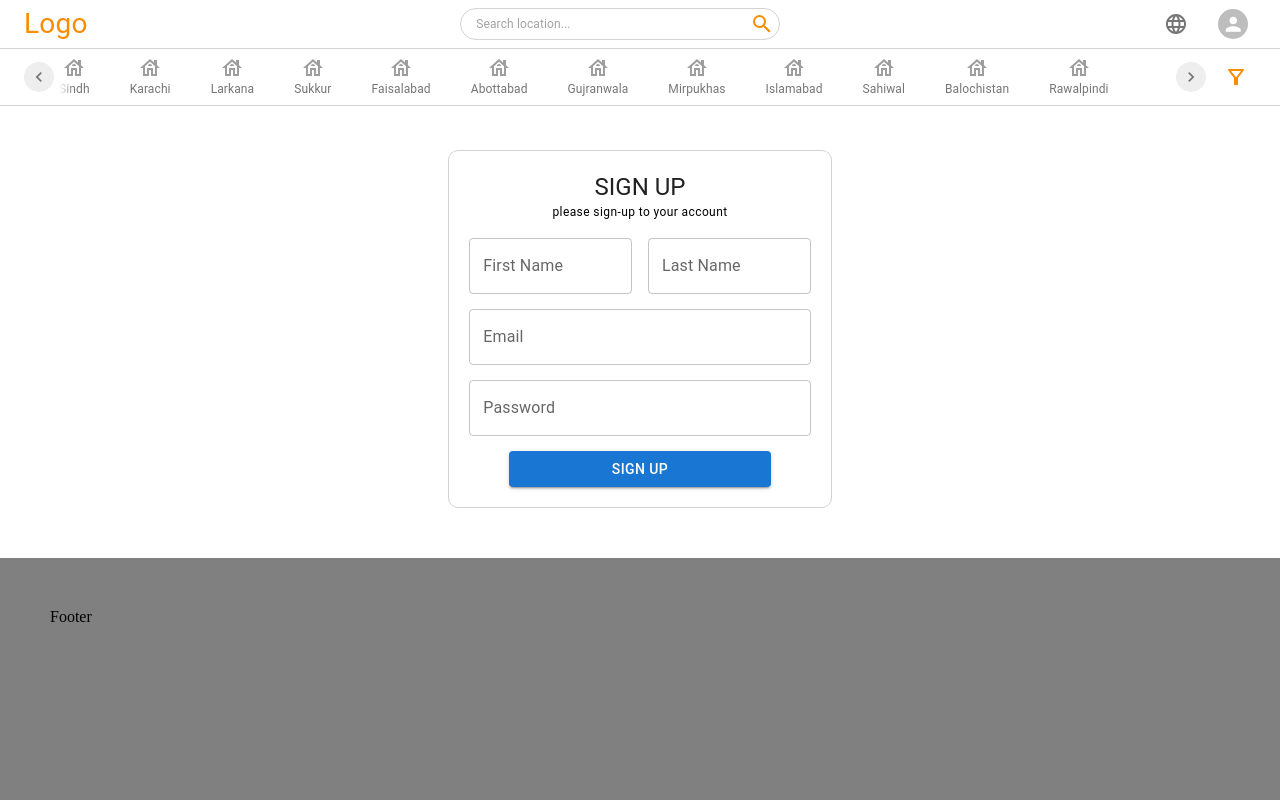
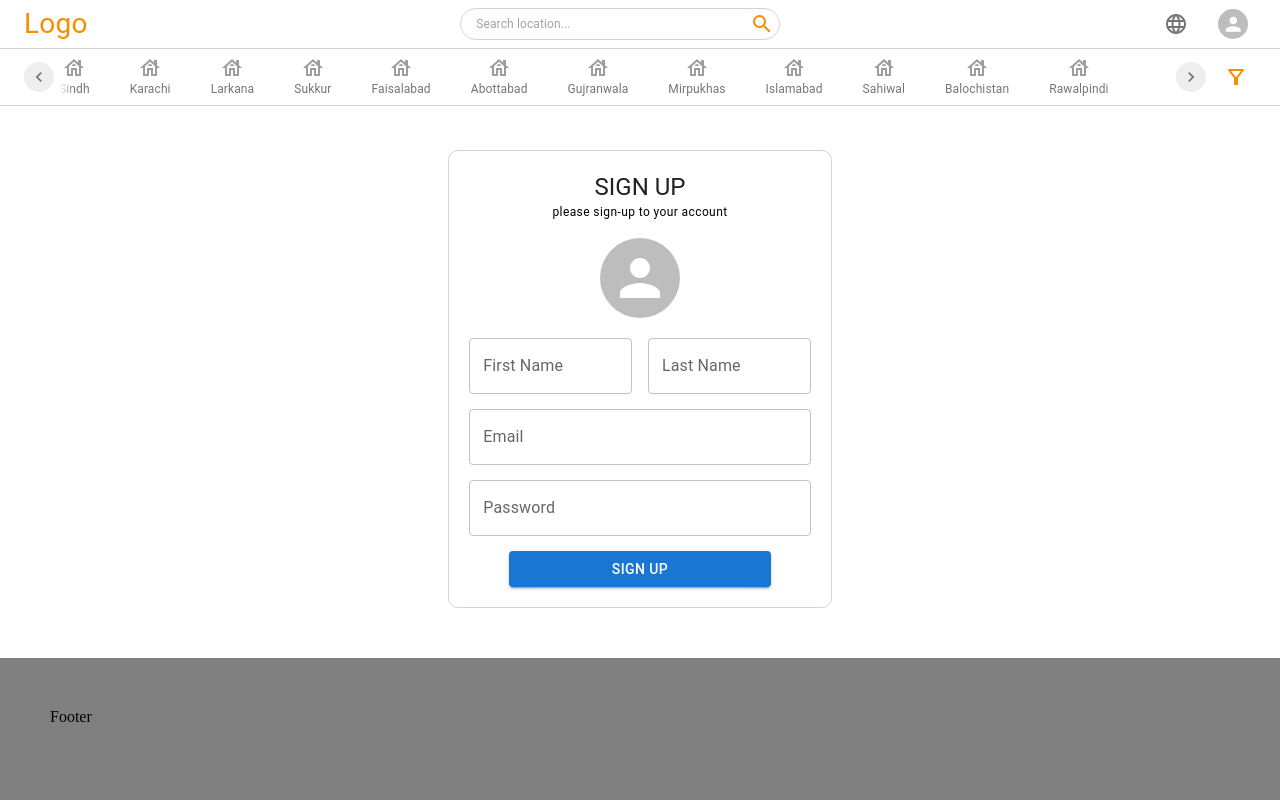
Before and after one commit to QaiserHussain/touristapp, a Next.js app: page /signup in a window 1280 px wide. Shown: the top 800 px of the page. Built offline with nearby package versions, Linux system fonts and the light colour scheme; no server answers.

Commit message:
changes occur

```diff
--- a/components/NavbarMenu.jsx
+++ b/components/NavbarMenu.jsx
@@ -24,8 +24,8 @@ function NavbarMenu({ handleMenu, anchorEl, open }) {
                         <MenuHead>
                             <Avatar sx={{ height: { xs: '40px', sm: '40px' }, width: { xs: '40px', sm: '40px' } }} />
                             <MenuHeadText>
-                                <Typography component='div' variant='body1'>Qaiser Hussain</Typography>
-                                <Typography component='div' variant='caption'>qaiserh844@gmail.com</Typography>
+                                <Typography component='div' variant='body1'>{data.username}</Typography>
+                                <Typography component='div' variant='caption'>{data.email}</Typography>
                             </MenuHeadText>
                         </MenuHead>
 
--- /dev/null
+++ b/components/forms/SignupForm.jsx
@@ -0,0 +1,100 @@
+import { Avatar, Box, Button, TextField, Typography } from "@mui/material";
+import { Formik } from 'formik'
+import { useState } from "react";
+import { signupValidation } from '../../utils/validation';
+import {createUser} from '../../helper/users'
+import { useMutation, useQueryClient } from 'react-query'
+import { useSnackbar } from 'notistack';
+
+export default function SignupForm() {
+    const [image, setImage] = useState('')
+    const {mutateAsync} = useMutation(createUser)
+    const queryClient = useQueryClient();
+    const { enqueueSnackbar } = useSnackbar();
+    const handleImage = async(e) => {
+        const file = e.target.files[0]
+        const converted = await imageConverter(file);
+        setImage(converted)
+    }
+    const imageConverter = (file)=>{
+      return new Promise((resolve,reject)=>{
+        const reader = new FileReader();
+        reader.readAsDataURL(file);
+        reader.onload = ()=>{resolve(reader.result)}
+        reader.onerror = (error)=>{reject(error)}
+      })
+    }
+    return (
+        <Box sx={{ width: '100%', display: 'flex', justifyContent: 'center', paddingTop: { sm: '20px', md: '40px' } }}>
+            <Box sx={{ border: '1px solid lightgrey', borderRadius: '10px', padding: '20px 20px', flex: { md: 0.3, sm: 0.5, xs: 1 } }}>
+                <Typography variant='h5' component='div' sx={{ textAlign: 'center' }}> SIGN UP </Typography>
+                <Typography variant='caption' component='div' sx={{ textAlign: 'center', marginBottom: '15px' }}>please sign-up to your account</Typography>
+                <Formik
+                    initialValues={{
+                        firstName: '',
+                        lastName: '',
+                        email: '',
+                        password: ''
+                    }}
+                    validationSchema={signupValidation}
+                    onSubmit={async (values, { setSubmitting, setFieldError,resetForm }) => {
+                        setSubmitting(true)
+                        try {
+                            await mutateAsync({
+                                username:values.firstName +" "+  values.lastName,
+                                email:values.email,
+                                password:values.password,
+                            },
+                                {
+                                    onError: () => {
+                                        enqueueSnackbar('Error occured', {
+                                            autoHideDuration: 3000,
+                                            variant: 'error',
+                                        });
+                                    },
+                                    onSuccess: () => {
+                                        queryClient.invalidateQueries("houses");
+                                        enqueueSnackbar('created', {
+                                            autoHideDuration: 3000,
+                                            variant: 'success',
+                                        })
+                                    },
+                                    onSettled: () => {
+                                        resetForm({ values: '' })
+                                        setSubmitting(false);
+                                    },
+                                }
+                            );
+                        } catch (e) { }
+                    }}
+
+                >
+                    {({ handleSubmit, isSubmitting,handleChange,values,setValues }) => (
+                        <Box component='form' onSubmit={handleSubmit}>
+                            <Box sx={{ display: 'flex', justifyContent: 'center', marginBottom: '20px' }}>
+                                <label htmlFor="upload-photo">
+                                    <Avatar src={image} sx={{ width: '80px', height: '80px' }} />
+                                    <input type='file' id='upload-photo' name="image" onChange={(e)=>handleImage(e)} style={{ display: 'none' }} />
+                                </label>
+                            </Box>
+                            <Box sx={{ display: 'flex', gap: 2, marginBottom: '15px' }}>
+                                <TextField type='text' placeholder="First Name" label='First Name' name="firstName" value={values.firstName} fullWidth onChange={handleChange} />
+                                <TextField type='text' placeholder="Last Name" label='Last Name' name="lastName" value={values.lastName} fullWidth onChange={handleChange} />
+                            </Box>
+                            <Box sx={{ marginBottom: '15px' }}>
+                                <TextField type='email' placeholder="Email" label='Email' name="email" value={values.email} fullWidth onChange={handleChange} />
+                            </Box>
+                            <Box sx={{ marginBottom: '15px' }}>
+                                <TextField type='password' placeholder="Password" label='Password' name="password" value={values.password} fullWidth onChange={handleChange}/>
+                            </Box>
+                            <Box sx={{ padding: '0 40px' }}>
+                                <Button type='submit' variant='contained' fullWidth disabled={isSubmitting}> SIGN UP </Button>
+                            </Box>
+                        </Box>
+                    )}
+                </Formik>
+            </Box>
+        </Box>
+
+    )
+}
--- a/helper/users.js
+++ b/helper/users.js
@@ -0,0 +1,21 @@
+const URL = process.env.NODE_ENV === 'production' ? 'https://touristapp.vercel.app' : 'http://localhost:3000';
+
+export const getUsers = async () => {
+    const data = await fetch(`${URL}/api/user`, { method: 'GET', }).then(res => res.json()).then(data => data);
+    return data
+}
+
+export const getUser = async (id) => {
+    const data = await fetch(`${URL}/api/user/${id}`, { method: 'GET' }).then(res => res.json()).then(data => data);
+    return data.data
+}
+
+export const createUser = async (createData) => {
+    const data = await fetch(`${URL}/api/user`, {
+        method: 'POST',
+        headers: {'Content-Type': "application/json"},
+        body: JSON.stringify(createData)
+    })
+    const json = await data.json();
+    return json;
+}
--- a/pages/api/user.js
+++ b/pages/api/user/index.js
@@ -1,18 +1,12 @@
-import {createUser} from '../../utils/controllers/users';
+import {createUser} from '../../../utils/controllers/users';
 const handler = async (req, res) => {
   const {method} = req
   switch (method) {
     case 'GET':
-
+        getUsers(req,res)
       break;
       case 'POST':
         createUser(req,res)
-      break;
-      case 'PUT':
-
-      break;
-      case 'DELETE':
-
       break;
     default:
       res.setHeader('Allow',['GET','POST','PUT','DELETE'])
--- a/pages/signin.jsx
+++ b/pages/signin.jsx
@@ -1,7 +1,7 @@
 import { Box, Button, TextField, Typography } from "@mui/material";
 import { signinValidation } from '../utils/validation'
 import { Formik } from 'formik'
-import { signIn, useSession,} from 'next-auth/react'
+import { signIn, useSession} from 'next-auth/react'
 import {useSnackbar} from 'notistack'
 
 
@@ -34,7 +34,8 @@ export default function Signin() {
                                 redirect: false,
                                 email: values.email,
                                 password: values.password,
-                                callbackUrl: '/'
+                                callbackUrl: '/',
+
                             })
                             console.log(status);
                             if(status.ok){
--- a/pages/signup.jsx
+++ b/pages/signup.jsx
@@ -1,45 +1,7 @@
-import { Box, Button, TextField, Typography } from "@mui/material";
-import { Formik } from 'formik'
-import {signupValidation} from '../utils/validation';
+import SignupForm from '../components/forms/SignupForm';
+
 export default function Signup() {
     return (
-        <Box sx={{ width: '100%', display: 'flex', justifyContent: 'center', paddingTop: { sm: '20px', md: '40px' } }}>
-            <Box sx={{ border: '1px solid lightgrey', borderRadius: '10px', padding: '20px 20px', flex: { md: 0.3, sm: 0.5, xs: 1 } }}>
-                <Typography variant='h5' component='div' sx={{ textAlign: 'center' }}> SIGN UP </Typography>
-                <Typography variant='caption' component='div' sx={{ textAlign: 'center', marginBottom: '15px' }}>please sign-up to your account</Typography>
-                <Formik
-                    initialValues={{
-                        firstName: '',
-                        lastName: '',
-                        email: '',
-                        password: ''
-                    }}
-                    validationSchema={signupValidation}
-                    onSubmit={async (values, { setSubmitting, setFieldError }) => {
-                        console.log(values);
-                    }}
-
-                >
-                    {({ handleSubmit, isSubmitting }) => (
-                        <Box component='form' onSubmit={handleSubmit}>
-                            <Box sx={{ display: 'flex', gap: 2, marginBottom: '15px' }}>
-                                <TextField placeholder="First Name" label='First Name' fullWidth />
-                                <TextField placeholder="Last Name" label='Last Name' fullWidth />
-                            </Box>
-                            <Box sx={{ marginBottom: '15px' }}>
-                                <TextField placeholder="Email" label='Email' fullWidth />
-                            </Box>
-                            <Box sx={{ marginBottom: '15px' }}>
-                                <TextField placeholder="Password" label='Password' fullWidth />
-                            </Box>
-                            <Box sx={{ padding: '0 40px' }}>
-                                <Button type='submit' variant='contained' fullWidth> SIGN UP </Button>
-                            </Box>
-                        </Box>
-                    )}
-                </Formik>
-            </Box>
-        </Box>
-
+        <SignupForm />
     )
 }
```
Also changed, not shown: pages/api/auth/[...nextauth].js (+16 -0 lines), utils/controllers/users.js (+16 -4 lines), utils/models/users.js (+1 -7 lines), 1 other file (tests, documents, lock files or other folders).
